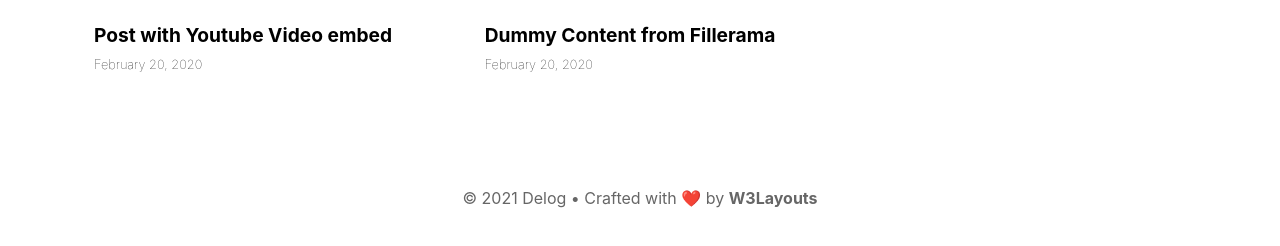
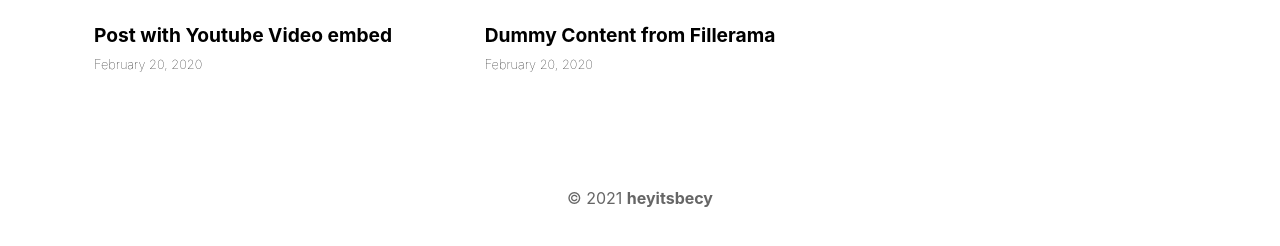
Before and after one commit to bytesofbec/blog, a Gatsby site: page / in a window 1280 px wide. Shown: the part 1042-1288 px from the top of the page. Built offline with nearby package versions, Linux system fonts and the light colour scheme; Gatsby itself is replaced by a stand-in of ours.

Commit message:
Update layout.js

```diff
--- a/src/components/layout.js
+++ b/src/components/layout.js
@@ -25,7 +25,7 @@
       </header>
       {children}
       <footer className="site-footer">
-        <p>&copy; {new Date().getFullYear()} Delog &bull; Crafted with <span role="img" aria-label="love">❤️</span> by <a href="https://w3layouts.com">W3Layouts</a></p>
+        <p>&copy; {new Date().getFullYear()} <a href="https://heyitsbecky.xyz">heyitsbecy</a></p>
       </footer>
     </div>
   )
```
